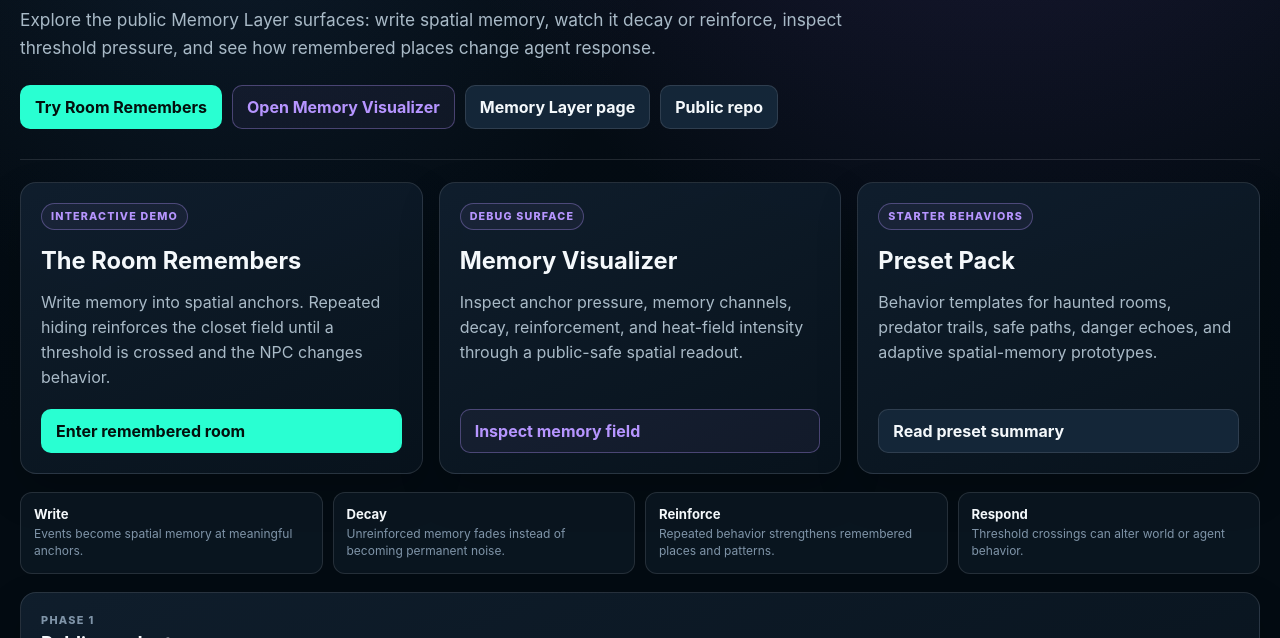
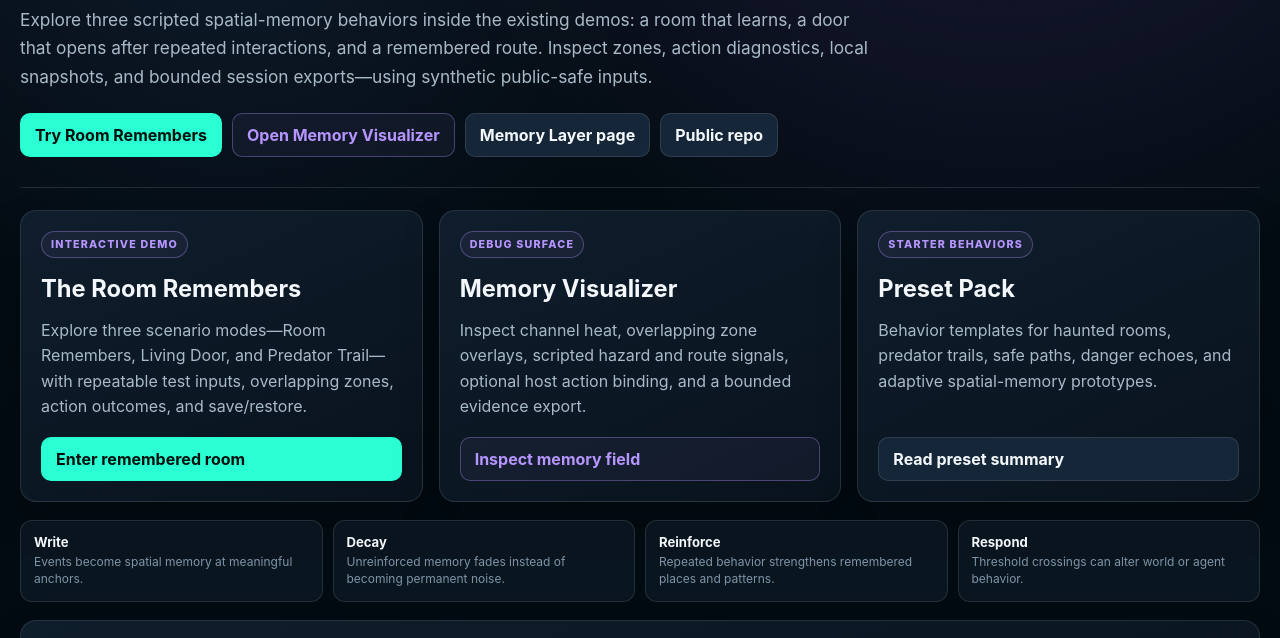
Before and after one commit to EchoPath-Source/EchoPath-Memory-Layer-Public, a website: page docs/index.html in a window 1280 px wide. Shown: the part 153-791 px from the top of the page. Drawn offline with Linux system fonts and the light colour scheme.

Commit message:
docs(public-lab): align public hub, limitations, and reproducible scenario testing

```diff
--- a/docs/index.html
+++ b/docs/index.html
@@ -11,7 +11,7 @@
     <section class="hero">
       <p class="eyebrow">EchoPath Memory Layer</p>
       <h1>Worlds that remember.</h1>
-      <p class="lede">Explore the public Memory Layer surfaces: write spatial memory, watch it decay or reinforce, inspect threshold pressure, and see how remembered places change agent response.</p>
+      <p class="lede">Explore three scripted spatial-memory behaviors inside the existing demos: a room that learns, a door that opens after repeated interactions, and a remembered route. Inspect zones, action diagnostics, local snapshots, and bounded session exports—using synthetic public-safe inputs.</p>
       <div class="cta-row">
         <a class="button primary" href="room-remembers/">Try Room Remembers</a>
         <a class="button secondary" href="memory-visualizer/">Open Memory Visualizer</a>
@@ -25,7 +25,7 @@
         <div>
           <span class="status">Interactive demo</span>
           <h2>The Room Remembers</h2>
-          <p>Write memory into spatial anchors. Repeated hiding reinforces the closet field until a threshold is crossed and the NPC changes behavior.</p>
+          <p>Explore three scenario modes—Room Remembers, Living Door, and Predator Trail—with repeatable test inputs, overlapping zones, action outcomes, and save/restore.</p>
         </div>
         <a class="button primary" href="room-remembers/">Enter remembered room</a>
       </article>
@@ -34,7 +34,7 @@
         <div>
           <span class="status">Debug surface</span>
           <h2>Memory Visualizer</h2>
-          <p>Inspect anchor pressure, memory channels, decay, reinforcement, and heat-field intensity through a public-safe spatial readout.</p>
+          <p>Inspect channel heat, overlapping zone overlays, scripted hazard and route signals, optional host action binding, and a bounded evidence export.</p>
         </div>
         <a class="button secondary" href="memory-visualizer/">Inspect memory field</a>
       </article>
@@ -57,7 +57,7 @@
     </section>
 
     <section class="panel log-panel">
-      <div class="section-kicker">Phase 1</div>
+      <div class="section-kicker">Public Memory Lab / reproducible scenarios</div>
       <h2 class="section-title">Public product wrappers</h2>
       <p class="mini-note">Review the deployable public surface without exposing production runtime internals.</p>
       <div class="link-grid">
```
